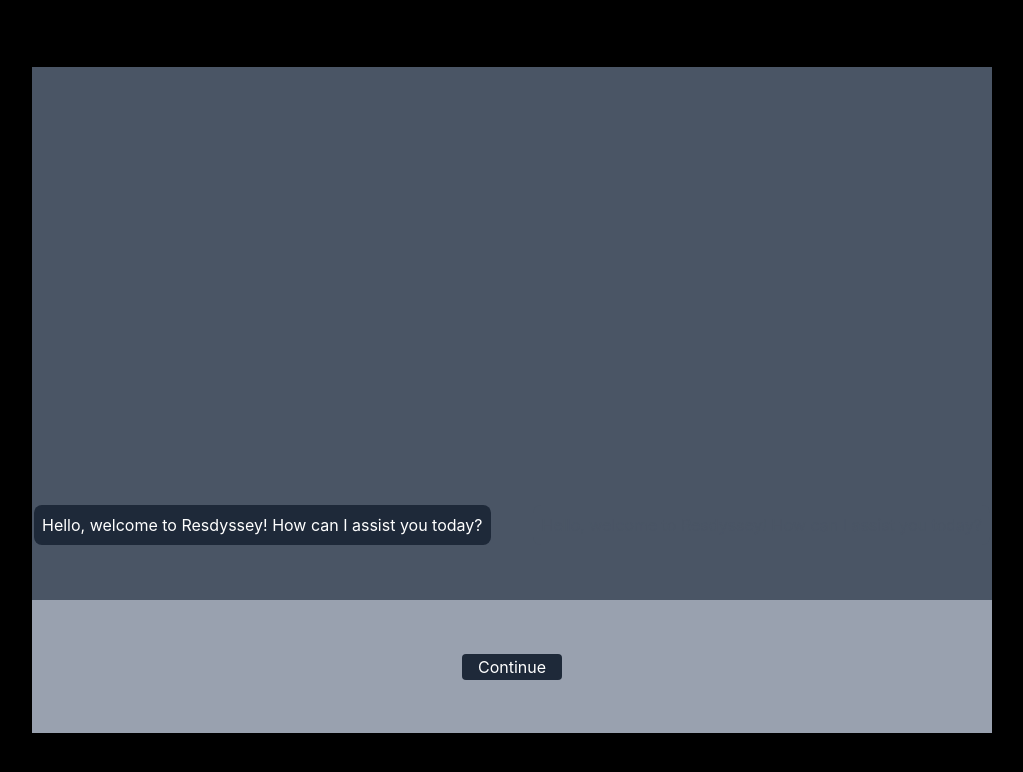
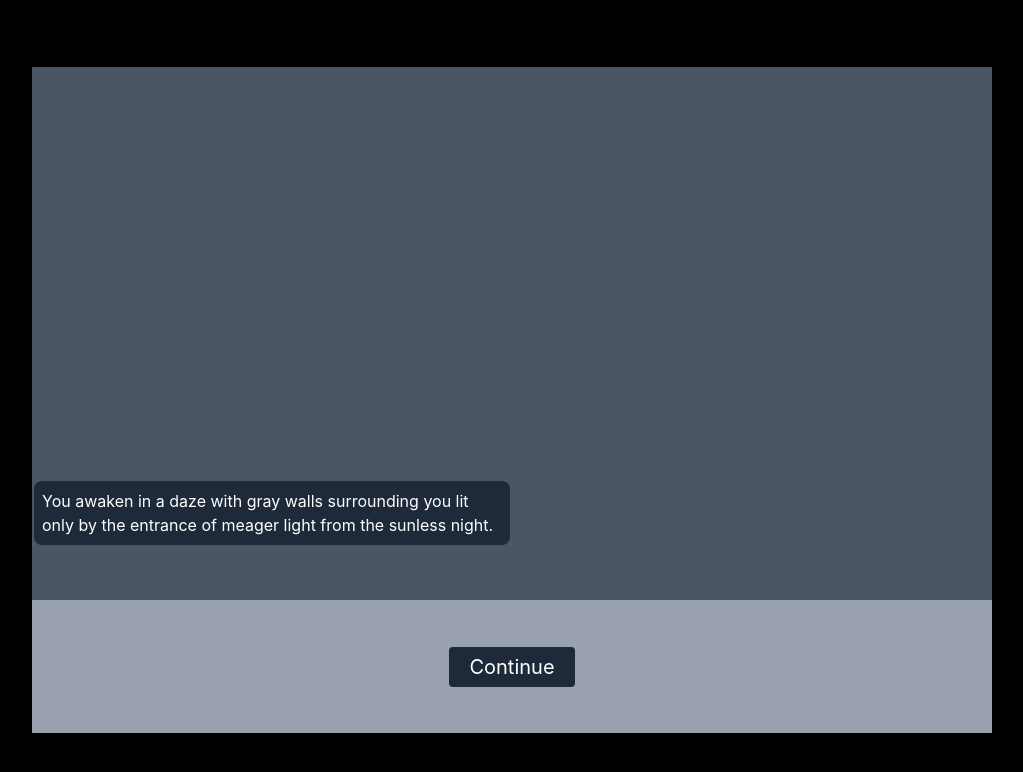
Before and after one commit to d3nzus/Resdyssey, a React (Vite) app: page / in a window 1280 px wide. Shown: the top 772 px of the page, without its empty margins (128-1151 px from the left). Built offline with nearby package versions, Linux system fonts and the light colour scheme.

Commit message:
feat: choices feature

```diff
--- a/src/components/Board.tsx
+++ b/src/components/Board.tsx
@@ -4,7 +4,7 @@ import Messages from './Messages';
 
 function Board() {
     return (
-        <div className="h-5/6 w-3/4 mx-auto flex flex-col gap-0.5 justify-center items-center bg-gray-600 text-white">
+        <div className="h-5/6 w-3/4 mx-auto flex flex-col gap-0.5 justify-center items-center bg-gray-600 text-white overflow-clip">
             <Messages />
             <Choices />
         </div>
--- a/src/components/ChoiceButton.tsx
+++ b/src/components/ChoiceButton.tsx
@@ -5,8 +5,8 @@ function ChoiceButton({ text }: { text: string }) {
   return (
     <button
       type="button"
-      onClick={progressScript}
-      className="h-1/5 w-fit mx-auto flex flex-row justify-center items-center bg-gray-800 text-white px-4 py-2 rounded"
+      onClick={() => progressScript(text)}
+      className="h-1/5 w-fit mx-auto flex flex-row justify-center items-center bg-gray-800 text-white px-5 py-5 rounded text-xl"
     >
       {text}
     </button>
--- a/src/components/Choices.tsx
+++ b/src/components/Choices.tsx
@@ -1,10 +1,25 @@
-import React from 'react';
+import React, { useEffect, useState } from 'react';
 import ChoiceButton from './ChoiceButton';
+import { getMessages, subscribeToMessages } from '../content/script';
 
 function Choices() {
+  const [visibleMessages, setVisibleMessages] = useState(getMessages());
+
+  useEffect(() => {
+    const unsubscribe = subscribeToMessages(() => {
+      setVisibleMessages(getMessages());
+    });
+
+    return unsubscribe;
+  }, []);
+
+  const currentMessage = visibleMessages[visibleMessages.length - 1];
+
   return (
-    <div className="h-1/5 w-full mx-auto flex flex-row justify-center items-center bg-gray-400 text-white">
-        <ChoiceButton text="Continue" />
+    <div className="h-1/5 w-full mx-auto flex flex-row justify-center items-center gap-2 bg-gray-400 text-white p-4">
+      {currentMessage?.choices?.map((choice, index) => (
+        <ChoiceButton key={`${choice}-${index}`} text={choice} />
+      ))}
     </div>
   );
 }
--- a/src/content/script.ts
+++ b/src/content/script.ts
@@ -4,8 +4,9 @@ let currentMessageIndex = 0;
 
 let messages: message[] = [
     {
+        chosen: "Continue",
         from: 'npc',
-        text: 'Hello, welcome to Resdyssey! How can I assist you today?',
+        text: 'You awaken in a daze with gray walls surrounding you lit only by the entrance of meager light from the sunless night.',
         choices: ['Continue']
     }
 ];
@@ -13,14 +14,52 @@ const listeners = new Set<() => void>();
 
 const script: message[] = [
     {
+        chosen: "Continue",
         from: 'npc',
-        text: 'Hello, welcome to Resdyssey! How can I assist you today?',
+        text: 'You awaken in a daze with gray walls surrounding you lit only by the entrance of meager light from the sunless night.',
         choices: ['Continue']
     },
     {
+        chosen: "Continue",
+        from: 'npc',
+        text: 'Hans: Hey, you. You’re finally awake. Do you remember your name?',
+        choices: ['Kim', 'Shorty McShortFace']
+    },
+    {
+        chosen: "Kim",
         from: 'user',
-        text: 'H-Hi..',
+        text: 'It is Kim, shake me harder Hans~',
         choices: ['Continue']
+    },
+    {
+        chosen: "Shorty McShortFace",
+        from: 'user',
+        text: 'My name? It is shorty mcshorty face',
+        choices: ['Die From a Concussion']
+    },
+    {
+        chosen: "Continue",
+        from: 'npc',
+        text: 'Kasi: Hey doofus, stop dazing and start moving. You surely remember why we are here right now?',
+        choices: ['Celebrate my birthday?', 'Escape this Maze?']
+    },
+    {
+        chosen: "Celebrate my birthday?",
+        from: 'user',
+        text: 'We are here to celebrate my birthday?',
+        choices: ['Die From a Concussion']
+    },
+    {
+        chosen: "Escape this Maze?",
+        from: 'user',
+        text: 'Right. We are looking to find a way to get out of this maze. The maze constructed by Siraris the Triclops.',
+        choices: ['Continue']
+    },
+    {
+        chosen: "Die From a Concussion",
+        from: 'npc',
+        text: 'You are suddenly hit by a painful migraine. It seems your injury was fatal. Game Over.',
+        choices: []
     },
 ];
 
@@ -28,9 +67,34 @@ function notifyListeners() {
     listeners.forEach((listener) => listener());
 }
 
-function progressScript() {
-    currentMessageIndex++;
-    messages = script.slice(0, currentMessageIndex + 1);
+function progressScript(choice?: string) {
+    const currentEntry = script[currentMessageIndex];
+    const nextEntry = script[currentMessageIndex + 1];
+
+    if (nextEntry && nextEntry.chosen !== choice) {
+        let nextIndex = currentMessageIndex + 1;
+
+        while (nextIndex < script.length && script[nextIndex].chosen !== choice) {
+            nextIndex++;
+        }
+
+        if (nextIndex < script.length) {
+            currentMessageIndex = nextIndex;
+        } else {
+            currentMessageIndex = script.length - 1;
+        }
+    } else if (nextEntry) {
+        currentMessageIndex = Math.min(currentMessageIndex + 1, script.length - 1);
+    }
+
+    const nextMessage = script[currentMessageIndex];
+    const currentMessages = messages.slice();
+
+    if (!currentMessages.some((entry) => entry.text === nextMessage.text)) {
+        currentMessages.push(nextMessage);
+    }
+
+    messages = currentMessages;
     notifyListeners();
 }
 
--- a/src/types.ts
+++ b/src/types.ts
@@ -1,4 +1,5 @@
 type message = {
+  chosen: string,
   from: string;
   text: string;
   choices: string[];
```
Also changed, not shown: 1 other file (tests, documents, lock files or other folders).
